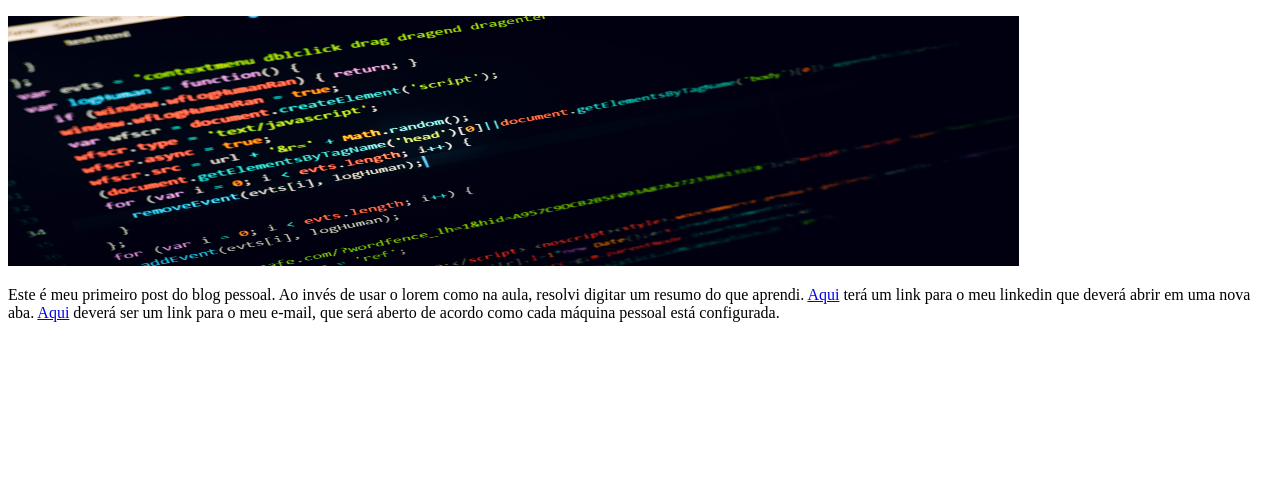
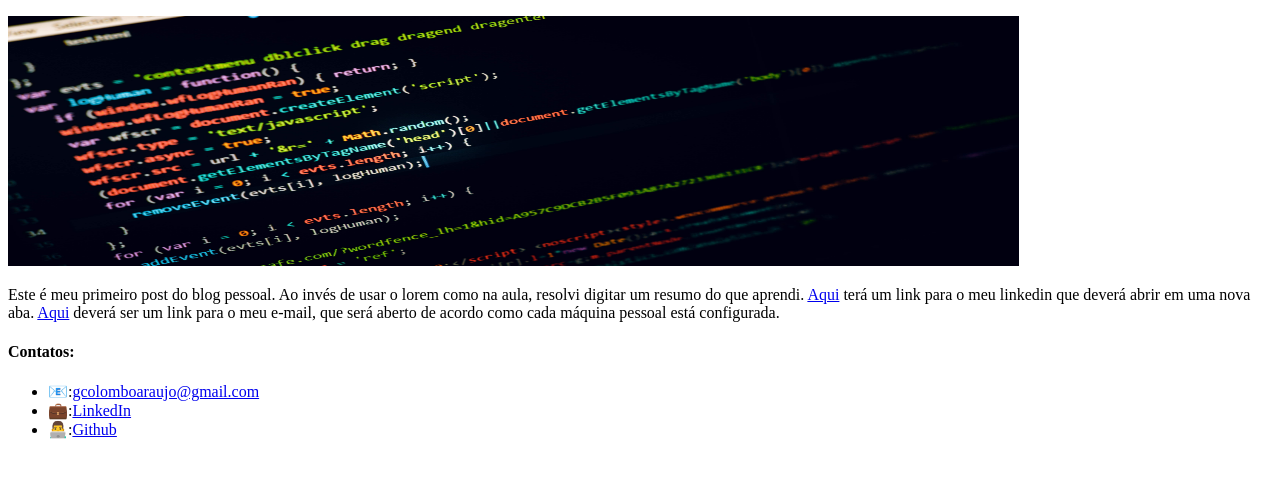
Before and after one commit to gacolombo/reforco-html5-css3, a plain HTML site: page index.html in a window 1280 px wide. Shown: the part 264-742 px from the top of the page. Drawn offline with Linux system fonts and the light colour scheme.

Commit message:
Adicionando rodape utilizando lista nao ordenada

```diff
--- a/index.html
+++ b/index.html
@@ -23,6 +23,21 @@
             <p>Este é meu primeiro post do blog pessoal. Ao invés de usar o lorem como na aula, resolvi digitar um resumo do que aprendi. <a href="https://www.linkedin.com/in/gabriel-colombo-araujo-50102b229/" target="_blank">Aqui</a> terá um link para o meu linkedin que deverá abrir em uma nova aba. <a href="mailto:gcolomboaraujo@gmail.com">Aqui</a> deverá ser um link para o meu e-mail, que será aberto de acordo como cada máquina pessoal está configurada.</p>
         </article>
     </section>
-    <footer></footer>
+    <footer>
+        <header>
+            <h4>Contatos:</h4>
+        </header>
+        <ul>
+            <li>
+                📧:<a href="mailto:gcolomboaraujo@gmail.com">gcolomboaraujo@gmail.com</a>
+            </li>
+            <li>
+                💼:<a href="https://www.linkedin.com/in/gabriel-colombo-araujo-50102b229/" target="_blank">LinkedIn</a>
+            </li>
+            <li>
+                👨‍💻:<a href="https://github.com/gacolombo" target="_blank">Github</a>
+            </li>
+        </ul>
+    </footer>
 </body>
 </html>
```
Also changed, not shown: 1 other file.
